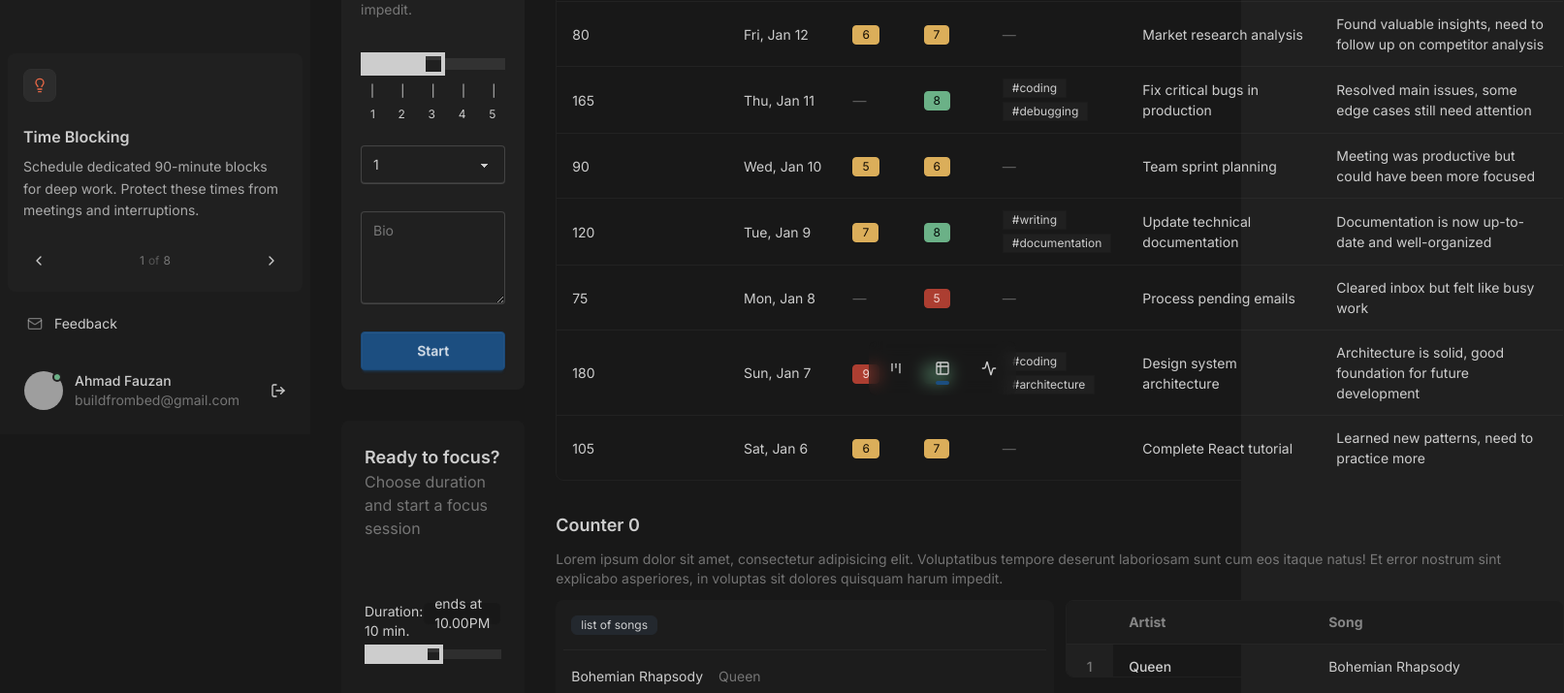
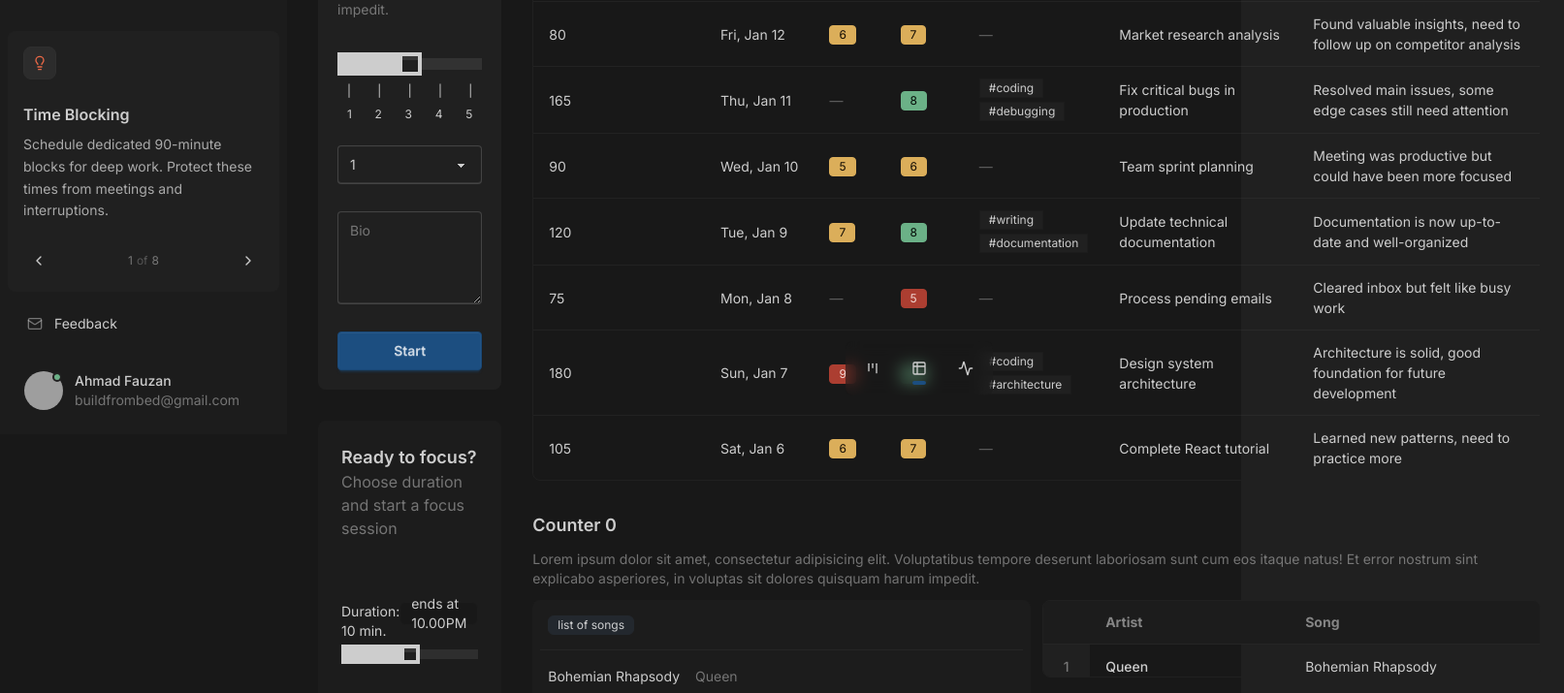
Before and after one commit to vaujan/deepflow, a Next.js app: page / in a window 1280 px wide. Shown: the part 352-1067 px from the top of the page at 97% size, 1613 px wide, since content can reach past the window. Built offline with nearby package versions, Linux system fonts and the light colour scheme; grey boxes are pictures that could not be loaded.

Commit message:
minor adjustment for sidebar width

```diff
--- a/src/components/ui/sidebar.tsx
+++ b/src/components/ui/sidebar.tsx
@@ -65,7 +65,7 @@ export default function Sidebar() {
 					className="drawer-overlay"
 				></label>
 
-				<div className="bg-base-200 text-base-content min-h-full w-80 flex flex-col">
+				<div className="bg-base-200 text-base-content min-h-full w-74 flex flex-col">
 					{/* Navigation Menu */}
 					<nav className="flex-1 p-2">
 						<ul className="menu space-y-2  h-full w-full ">
@@ -180,7 +180,7 @@ export default function Sidebar() {
 						</ul>
 
 						{/* Profile bottom */}
-						<div className="transition-all hover:bg-base-100 rounded-box w-full items-center px-4 py-4 border-1 border-base-200 flex gap-3 relative">
+						<div className="transition-all group hover:bg-base-100 rounded-box w-full items-center px-4 py-4 border-1 border-base-200 flex gap-3 relative">
 							<div className="avatar avatar-online">
 								<div className="w-10 rounded-full">
 									<img src="https://img.daisyui.com/images/profile/demo/gordon@192.webp" />
@@ -192,7 +192,7 @@ export default function Sidebar() {
 								</span>
 								<p className="text-base-content/50">buildfrombed@gmail.com</p>
 							</div>
-							<button className="btn btn-sm btn-square btn-ghost  absolute right-2">
+							<button className="btn z-1 btn-sm btn-square invisible group-hover:visible btn-ghost  absolute right-2">
 								<LogOut className="w-4 h-4" />
 							</button>
 						</div>
```
